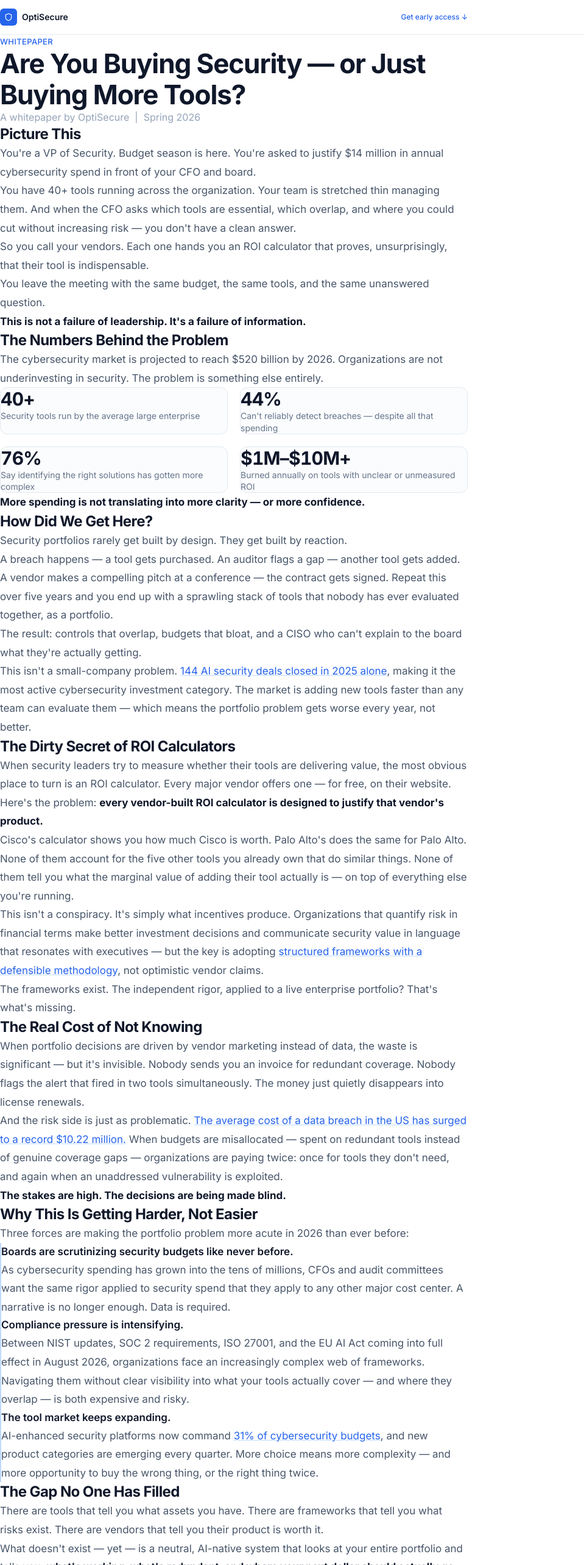
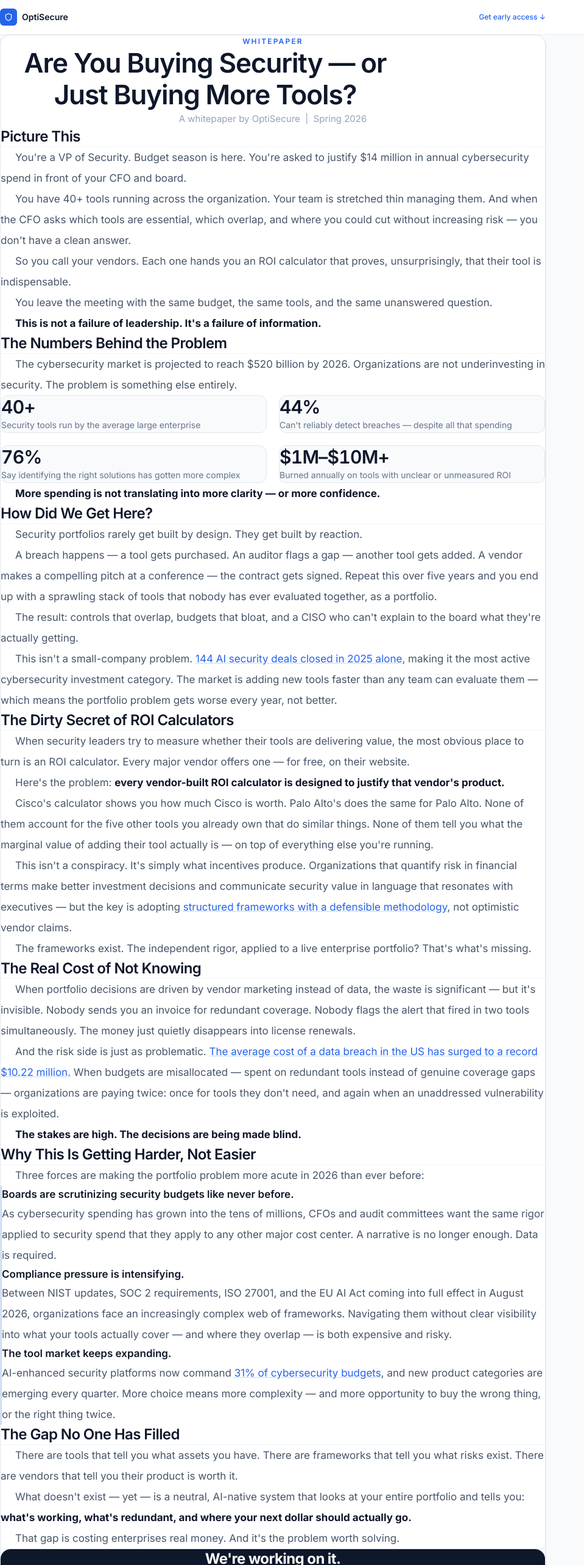
Before and after one commit to poojalohit/OptiSecure, a React (Vite) app: page / in a window 1280 px wide. Shown: the top 2566 px of the page at 61% size, without its empty margins (0-959 px from the left). Built offline with nearby package versions, Linux system fonts and the light colour scheme.

Commit message:
Polish whitepaper layout with centered paper card and improved readability
Made-with: Cursor

```diff
--- a/src/index.css
+++ b/src/index.css
@@ -45,9 +45,15 @@ html {
 body {
   font-family: var(--font-sans);
   color: #334155;
-  background: #fff;
+  background: #f8fafc;
   font-size: 16px;
   line-height: 1.7;
+}
+
+@media (min-width: 1024px) {
+  body {
+    font-size: 17px;
+  }
 }
 
 ::selection {
--- a/src/pages/Whitepaper.tsx
+++ b/src/pages/Whitepaper.tsx
@@ -12,10 +12,10 @@ export default function Whitepaper() {
   }
 
   return (
-    <div className="min-h-screen bg-white">
+    <div className="min-h-screen bg-slate-50">
       {/* Navbar */}
       <nav className="sticky top-0 z-50 bg-white/95 backdrop-blur-md border-b border-slate-200/80">
-        <div className="max-w-3xl mx-auto px-6 flex items-center justify-between h-14">
+        <div className="max-w-4xl mx-auto px-6 lg:px-10 flex items-center justify-between h-14">
           <div className="flex items-center gap-2">
             <div className="w-7 h-7 rounded-md bg-brand-600 flex items-center justify-center">
               <Shield className="w-3.5 h-3.5 text-white" />
@@ -29,14 +29,15 @@ export default function Whitepaper() {
       </nav>
 
       {/* Whitepaper content */}
-      <article className="max-w-3xl mx-auto px-6 pt-16 pb-12 lg:pt-24 lg:pb-16">
+      <article className="max-w-4xl mx-auto px-4 sm:px-6 lg:px-10 pt-10 pb-12 lg:pt-14 lg:pb-16">
+        <div className="bg-white border border-slate-200 rounded-2xl shadow-sm px-6 py-10 sm:px-10 sm:py-12 lg:px-16 lg:py-16">
         {/* Header */}
-        <header className="mb-16 lg:mb-20">
-          <p className="text-[13px] font-medium text-brand-600 tracking-wide uppercase mb-5">Whitepaper</p>
-          <h1 className="text-[2rem] sm:text-[2.5rem] lg:text-[2.75rem] font-bold text-slate-900 leading-[1.15] tracking-tight mb-6">
+        <header className="mb-14 lg:mb-16 text-center">
+          <p className="text-[12px] font-semibold text-brand-600 tracking-[0.18em] uppercase mb-5">Whitepaper</p>
+          <h1 className="text-[2rem] sm:text-[2.5rem] lg:text-[2.75rem] font-semibold text-slate-900 leading-[1.18] tracking-tight mb-5 max-w-2xl mx-auto">
             Are You Buying Security — or Just Buying More Tools?
           </h1>
-          <p className="text-base text-slate-400">A whitepaper by OptiSecure &nbsp;|&nbsp; Spring 2026</p>
+          <p className="text-[15px] text-slate-400">A whitepaper by OptiSecure &nbsp;|&nbsp; Spring 2026</p>
         </header>
 
         {/* --- Picture This --- */}
@@ -114,7 +115,7 @@ export default function Whitepaper() {
         </Section>
 
         {/* --- Divider --- */}
-        <div className="my-16 lg:my-20 border-t border-slate-200" />
+        <div className="my-14 lg:my-16 border-t border-slate-200" />
 
         {/* --- CTA --- */}
         <section id="signup" className="scroll-mt-20">
@@ -163,11 +164,12 @@ export default function Whitepaper() {
             )}
           </div>
         </section>
+        </div>
       </article>
 
       {/* Footer */}
       <footer className="border-t border-slate-100 py-8">
-        <div className="max-w-3xl mx-auto px-6 flex items-center justify-between">
+        <div className="max-w-4xl mx-auto px-6 lg:px-10 flex items-center justify-between">
           <div className="flex items-center gap-2">
             <div className="w-6 h-6 rounded bg-brand-600 flex items-center justify-center">
               <Shield className="w-3 h-3 text-white" />
@@ -185,31 +187,31 @@ export default function Whitepaper() {
 
 function Section({ title, children }: { title: string; children: React.ReactNode }) {
   return (
-    <section className="mb-14 lg:mb-16">
-      <h2 className="text-xl sm:text-2xl font-bold text-slate-900 tracking-tight mb-6">{title}</h2>
+    <section className="mb-12 lg:mb-14">
+      <h2 className="text-xl sm:text-2xl font-semibold text-slate-900 tracking-tight mb-6 pb-3 border-b border-slate-100">{title}</h2>
       {children}
     </section>
   )
 }
 
 function P({ children }: { children: React.ReactNode }) {
-  return <p className="text-[16px] lg:text-[17px] text-slate-600 leading-[1.8] mb-5 last:mb-0">{children}</p>
+  return <p className="text-[16px] lg:text-[17px] text-slate-600 leading-[2] mb-5 last:mb-0 [text-indent:1.5rem]">{children}</p>
 }
 
 function StatBlock({ value, label }: { value: string; label: string }) {
   return (
-    <div className="p-5 rounded-xl border border-slate-200 bg-slate-50/60">
-      <p className="text-2xl sm:text-3xl font-bold text-slate-900 tabular-nums tracking-tight mb-1.5">{value}</p>
-      <p className="text-sm text-slate-500 leading-snug">{label}</p>
+    <div className="p-6 rounded-xl border border-slate-200 bg-slate-50">
+      <p className="text-2xl sm:text-3xl font-semibold text-slate-900 tabular-nums tracking-tight mb-2">{value}</p>
+      <p className="text-sm text-slate-500 leading-6">{label}</p>
     </div>
   )
 }
 
 function ForceBlock({ title, body }: { title: string; body: React.ReactNode }) {
   return (
-    <div className="pl-5 border-l-2 border-brand-200">
-      <p className="text-[16px] lg:text-[17px] text-slate-900 font-semibold mb-1.5">{title}</p>
-      <p className="text-[16px] lg:text-[17px] text-slate-600 leading-[1.8]">{body}</p>
+    <div className="pl-6 py-1 border-l-2 border-brand-200">
+      <p className="text-[16px] lg:text-[17px] text-slate-900 font-semibold mb-2">{title}</p>
+      <p className="text-[16px] lg:text-[17px] text-slate-600 leading-[2]">{body}</p>
     </div>
   )
 }
```
